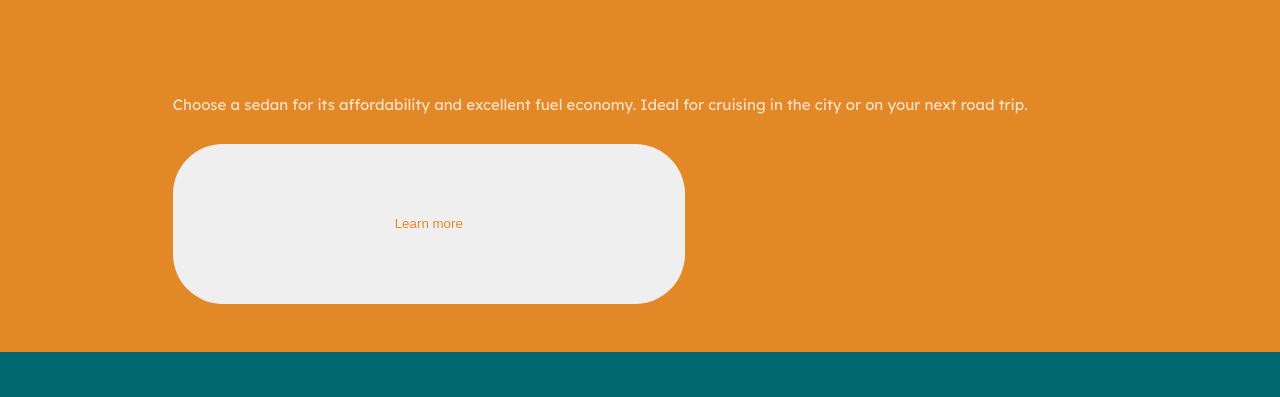
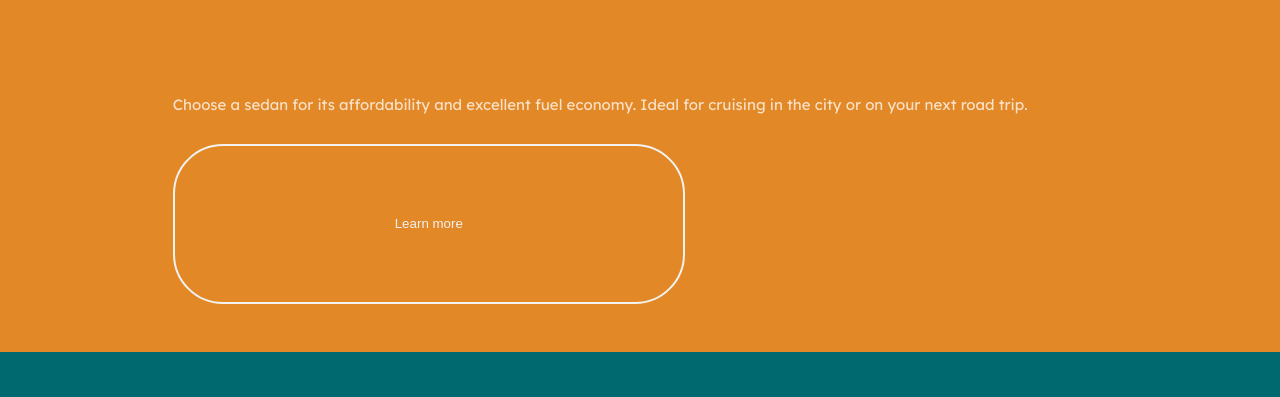
Before and after one commit to Raven-of-1849/3-Column-Preview-Card, a plain HTML site: page index.html in a window 1280 px wide. In both pictures the pointer is over the button 428 px from the left and 572 px from the top of the page. Shown: the part 349-746 px from the top of the page. Drawn offline with Linux system fonts and the light colour scheme.

Commit message:
added hover psudo to buttons

```diff
--- a/styleSheet/columnStyleSheet.css
+++ b/styleSheet/columnStyleSheet.css
@@ -93,4 +93,11 @@ p {
   margin-top: .562rem;
   margin-bottom: 3rem;
   width: 40vw;
+  background-color: hsl(0, 0%, 95%);
 }
+
+.learnButton:hover {
+  background-color:#11ffee00 ;
+  border: 2px solid hsl(0, 0%, 95%);
+  color: hsl(0, 0%, 95%);
+}
```
